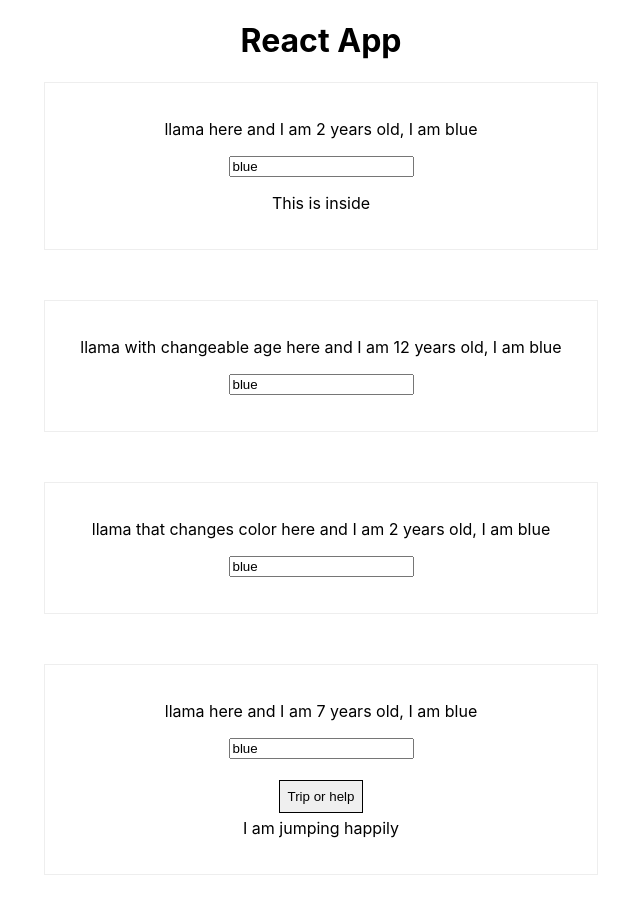
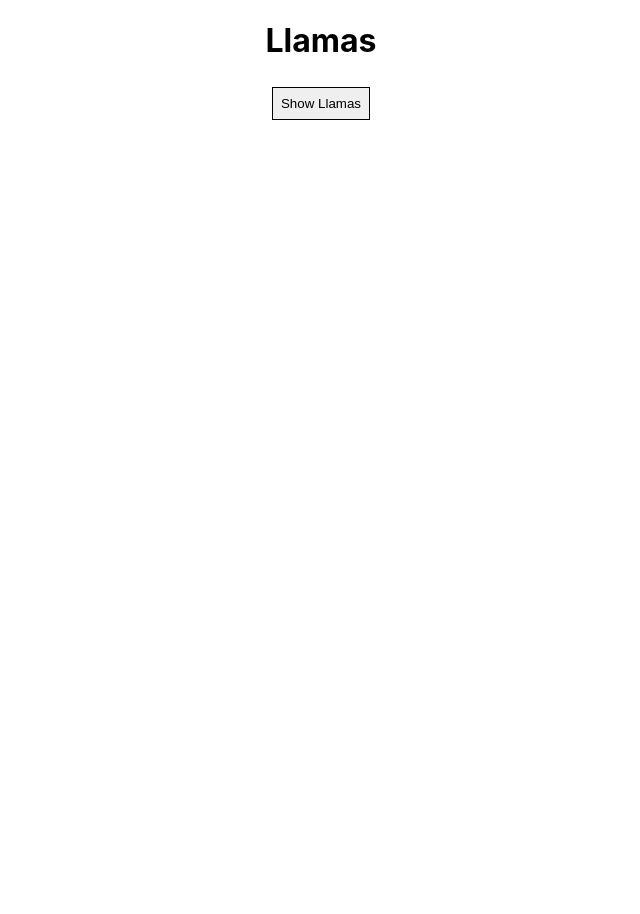
Before and after one commit to samik-j/react-course, a React (Create React App) app: page / in a window 1280 px wide. Shown: the top 914 px of the page, without its empty margins (319-959 px from the left). After the commit the page ends 800 px from the top, so only its background shows below. Built offline with nearby package versions, Linux system fonts and the light colour scheme.

Commit message:
Rendering Content Conditionally

```diff
--- a/src/App.js
+++ b/src/App.js
@@ -9,7 +9,8 @@
             {name: 'llama', movement: 'jumping', state: 'I am jumping happily', age: Math.floor(Math.random() * 20)},
         ],
         age: Math.floor(Math.random() * 20),
-		color: "blue"
+		color: "blue",
+		showLlamas: false
     };
 
     switchEntityHandler = () => {
@@ -27,16 +28,16 @@
         })
     };
 
-    switchSpecificAgeHandler = (newAge) => {
-        this.setState({
-            age: newAge
-        })
-    };
-
     colorChangeHandler = (event) => {
 		this.setState({
 			color: event.target.value
 		})
+	};
+
+    toggleLlamasHandler = () => {
+    	this.setState(previousState => ({
+			showLlamas: !previousState.showLlamas
+		}))
 	};
 
     render() {
@@ -49,22 +50,21 @@
 
         return (
             <div className="App">
-                <h1>React App</h1>
+                <h1>Llamas</h1>
+				<button onClick={this.toggleLlamasHandler} style={buttonStyle}>{this.state.showLlamas ? "Hide Llamas" : "Show Llamas"}</button>
+				{this.state.showLlamas ?
+					<div>
 						<Person name="llama" age={2} color={this.state.color}>This is inside</Person>
 						<Person name="llama with changeable age" age={this.state.age} color={this.state.color} click={this.switchAgeHandler}/>
 						<Person name="llama that changes color" age={2} color={this.state.color} change={this.colorChangeHandler}/>
-                {/*Passing argument to a function*/}
-                {/*When using arrow function a function is returned. It's an anonymous function which will be executed on click.
-                It can be inefficient as react might render too often, it's better to use bind syntax*/}
-                {/*<Person name="llama with changeable age" age={this.state.age} click={() => this.switchSpecificAgeHandler(4)}/>*/}
-                {/*<Person name="llama with changeable age" age={this.state.age} click={this.switchSpecificAgeHandler.bind(this, 5)}/>*/}
 						<Person name={this.state.entities[0].name} age={this.state.entities[0].age} color={this.state.color}>
 							<button onClick={this.switchEntityHandler} style={buttonStyle}>Trip or help</button>
 							<br/>
 							{this.state.entities[0].state}
 						</Person>
-
-
+					</div>
+					: null
+				}
             </div>
         );
     }
```
Lines whose indentation alone changed are shown as unchanged.
